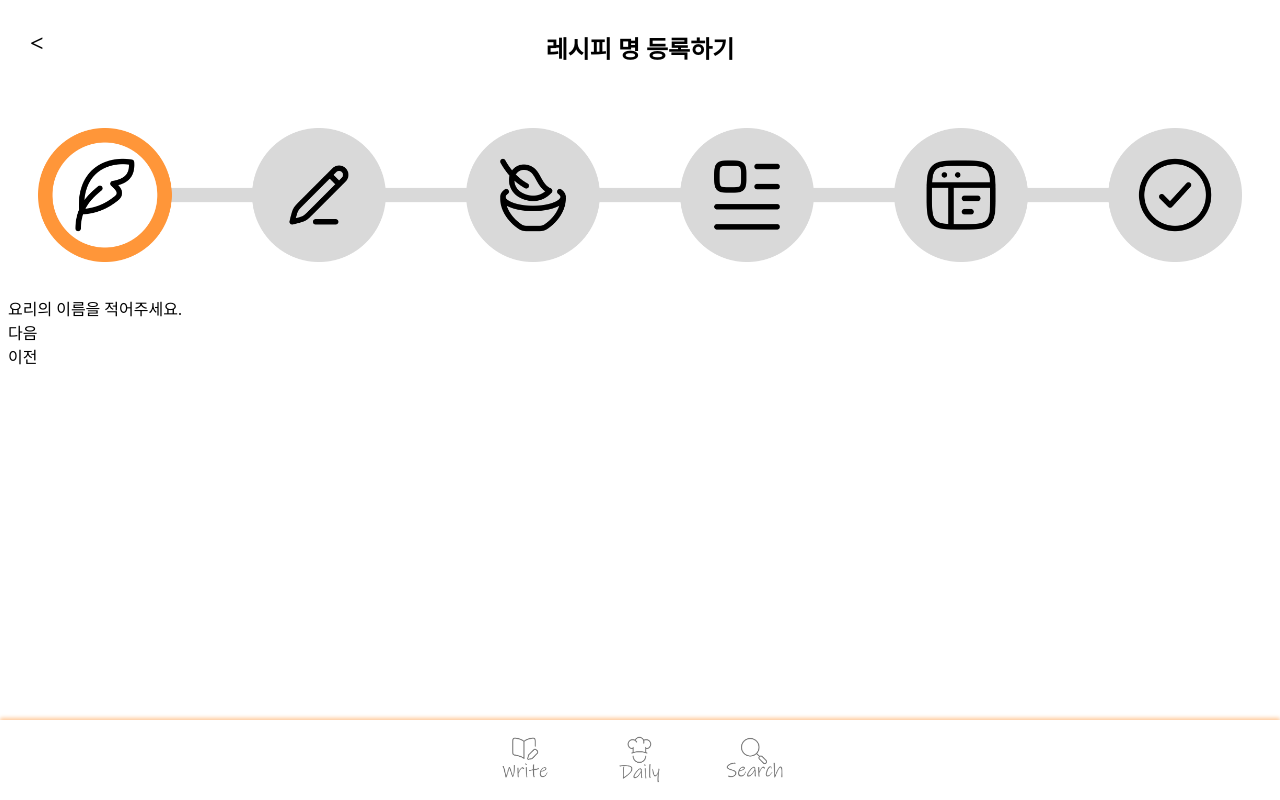
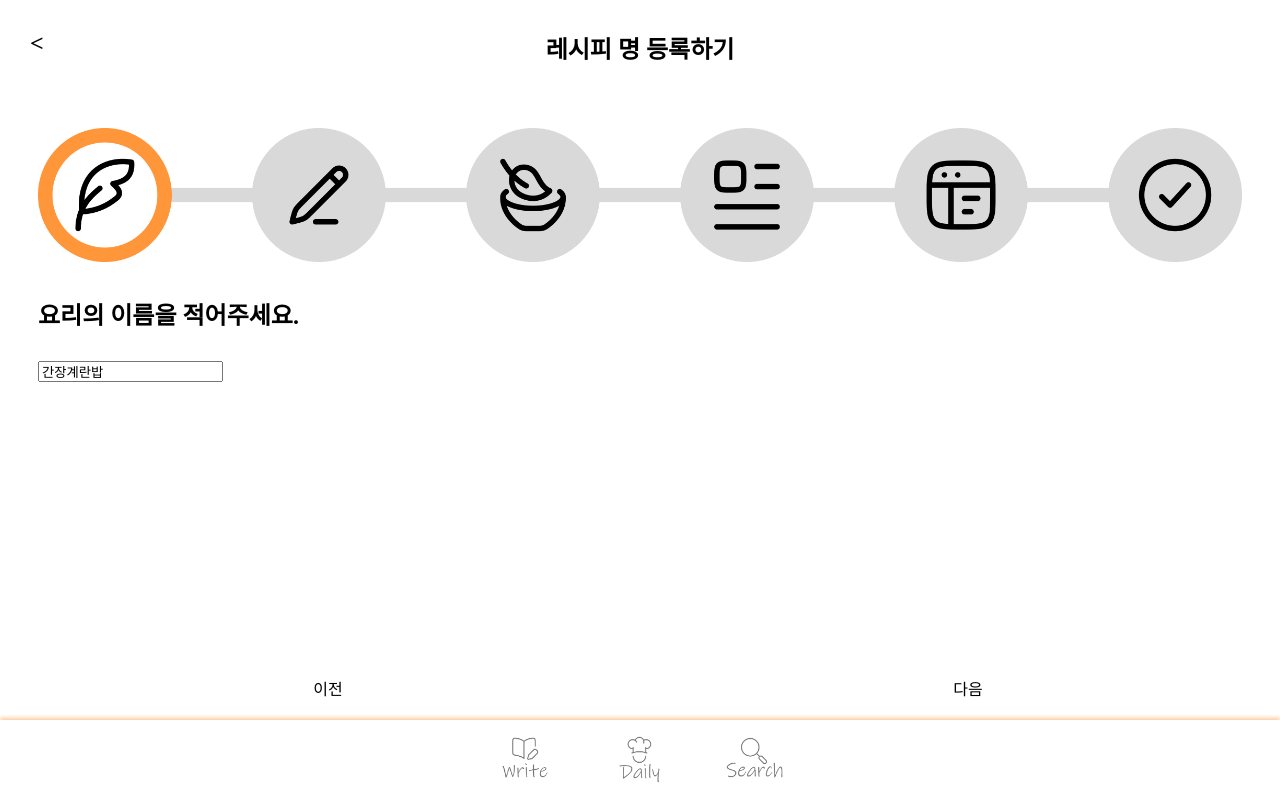
Before and after one commit to DEV-TINO/daily--recipe, a Vue app: page /edit in a window 1280 px wide. Built offline with nearby package versions, Linux system fonts and the light colour scheme.

Commit message:
refactor : refactor main.css 's maintitle to kebab case so I changed App.vue, HomeView.vue feat : I make up EditView.vue

```diff
--- a/src/App.vue
+++ b/src/App.vue
@@ -7,7 +7,7 @@
 import BottomNavVue from "./components/BottomNav.vue";
 export default {
   components: {
-    BottomNavVue:BottomNavVue,
+    BottomNavVue: BottomNavVue,
   },
 }
 </script>
--- a/src/assets/main.css
+++ b/src/assets/main.css
@@ -9,7 +9,7 @@
   font-size: 14px;
   color: #777777;
 }
-.maintitle {
+.main-title {
   font-size: 24px;
   font-weight: bold;
 }
--- a/src/views/EditView.vue
+++ b/src/views/EditView.vue
@@ -6,12 +6,36 @@
   </div>
   <div class="margin-90px"></div>
   <img :src="procedure_list[index].procedure_image" class="edit-procedure-bar">
-  <div>{{procedure_list[index].subtitle}}</div>
-  <div @click="handleClickNextStep()">
-    다음
+  <div class="edit-subtitle" v-html="procedure_list[index].subtitle"></div>
+
+  <div class="edit-editer">
+    <input class="edit-eidter-input" v-if="index == 0" type="text" :value="recipe.title" placeholder="ex) 간장계란밥">
+    <input class="edit-eidter-input" v-if="index == 1" type="text" :value="recipe.description" placeholder="ex) 누구나 쉽게 만들 수 있습니다.">
+    <div v-for="(item, count_ingredient) in recipe.ingredient" :key="count_ingredient">
+      <div v-if="index == 2">
+        <input class="edit-eidter-input" type="text" :value="item.name" placeholder="ex) 밥 or 계란 등 종류를 적어주세요."><br>
+        <input class="edit-eidter-input" type="text" :value="item.quantity" placeholder="ex) 1공기 or 1개 등 양을 적어주세요.">
+      </div>
+    </div>
+    <div v-for="(item, count_instruction) in recipe.instruction" :key="count_instruction">
+      <div v-if="index == 3">
+        <input class="edit-eidter-input" type="text" :value="item.imageUrl"><br>
+        <div>{{count_instruction+1}}. 무엇을 해야하나요?</div>
+        <input class="edit-eidter-input" type="text" :value="item.title" placeholder="ex) 양념용 간장 만들기"><br>
+        <div>어떻게 해야하나요?</div>
+        <input class="edit-eidter-input" type="text" :value="item.description" placeholder="ex) 쪽파 한 단을 잘게 다듬은 뒤, 간장 1큰스푼, 참기름 1스푼, 깨 1스푼을 넣고 섞어줍니다."><br>
+      </div>
+    </div>
+    <input class="edit-editer-input" v-if="index == 4" type="text" :value="recipe.thumbnail">
   </div>
-  <div @click="handleClickPrevStep()">
-    이전
+
+  <div class="edit-controler">
+    <div @click="handleClickPrevStep()">
+      이전
+    </div>
+    <div @click="handleClickNextStep()">
+      다음
+    </div>
   </div>
 </template>
 
@@ -23,13 +47,21 @@ export default {
       recipe: {
         user_id: '',
         thumbnail: '',
-        title: '',
-        description: '',
+        title: '간장계란밥',
+        description: '간단한 재료로 뚝딱뚝딱 간편 레시피로 만드는 초간단 맛있는 간장계란밥 비법공개',
         ingredient: [
+          {
+            name: '밥',
+            quantity: '1공기',
+          },
           {
             name: '',
             quantity: '',
-          }
+          },
+          {
+            name: '',
+            quantity: '',
+          },
         ],
         instruction: [
           {
@@ -79,14 +111,14 @@ export default {
           index: 4,
           label: 'thumbnail',
           title: '썸네일 등록하기',
-          subtitle: '완성된 요리 사진으로 썸네일을 등록해주세요.',
+          subtitle: '완성된 요리 사진으로<br/>썸네일을 등록해주세요.',
           procedure_image: '/images/procedure/thumbnail.png'
         },
         {
           index: 5,
           label: 'preview',
           title: '미리보기',
-          subtitle: '작성한 레시피는 다른사용자에게 이렇게 보여요.',
+          subtitle: '작성한 레시피는 <br/>다른사용자에게 이렇게 보여요.',
           procedure_image: '/images/procedure/preview.png'
         },
       ],
@@ -133,4 +165,28 @@ export default {
   box-sizing: border-box;
   padding: 30px;
 }
+.edit-subtitle {
+  box-sizing: border-box;
+  padding: 30px;
+  font-size: 24px;
+  font-weight: bold;
+  padding-top: 0px;
+}
+.edit-controler {
+  width: 100%;
+  display: grid;
+  grid-template-columns: 1fr 1fr;
+  position: fixed;
+  text-align: center;
+  bottom: 100px;
+}
+.edit-editer {
+  box-sizing: border-box;
+  padding: 30px;
+  padding-top: 0px;
+  width: 100%;
+}
+.edit-editer-input{
+  width: 100%;
+}
 </style>
--- a/src/views/HomeView.vue
+++ b/src/views/HomeView.vue
@@ -10,13 +10,13 @@
   </div>
 
   <div class="home-main-container">
-    <div class="maintitle">최근 본 레시피</div>
+    <div class="main-title">최근 본 레시피</div>
     <RecentViewVue/>
   </div>
 
   <div class="home-main-container">
     <div class="threecontainertitle">
-      <div class="maintitle">저장한 레시피</div>
+      <div class="main-title">저장한 레시피</div>
       <router-link to="/bookmarked" class="more">
         <div>더보기  &gt;</div>
       </router-link>
@@ -26,7 +26,7 @@
 
   <div class="home-main-container">
     <div class="threecontainertitle">
-      <div class="maintitle">등록한 레시피</div>
+      <div class="main-title">등록한 레시피</div>
       <router-link to="/posted" class="more">
         <div>더보기  &gt;</div>
       </router-link>
```
